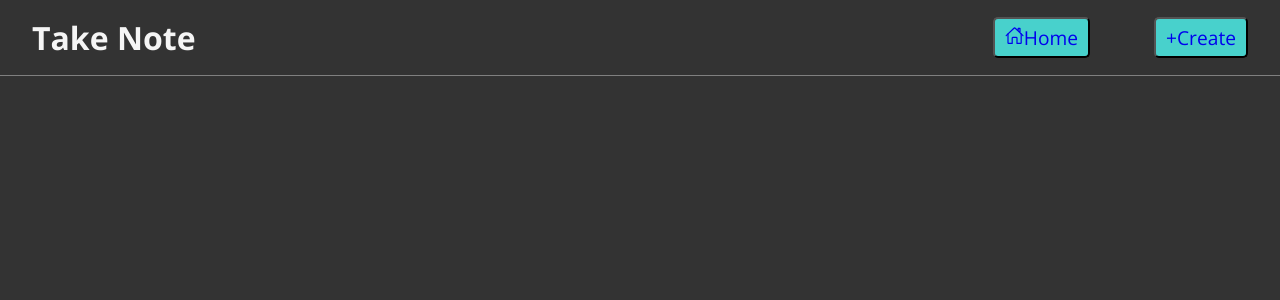
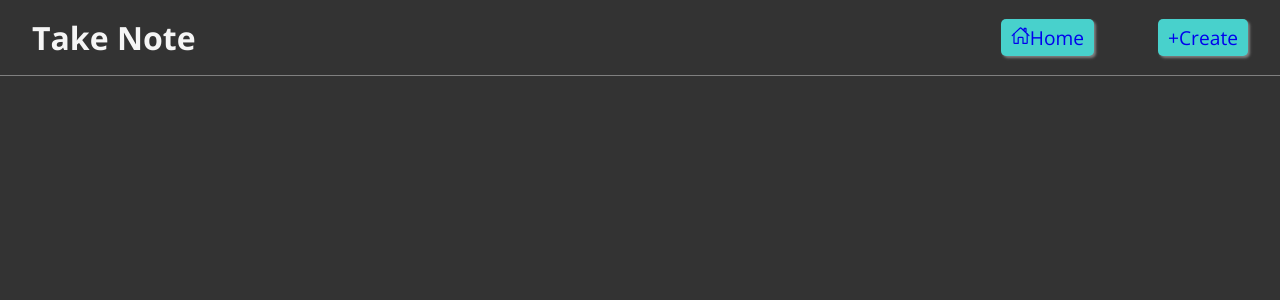
Before and after one commit to thodorisKall/TakeNotes, a React (Create React App) app in the folder client/: page / in a window 1280 px wide. Shown: the top 300 px of the page. Built offline with nearby package versions, Linux system fonts and the light colour scheme.

Commit message:
style: add shadow to every button in Nav component

```diff
--- a/client/src/style.css
+++ b/client/src/style.css
@@ -111,6 +111,8 @@ nav .nav_buttons button {
   padding: 5px 10px;
   border-radius: 5px;
   background-color: #48d1cc;
+  border: none;
+  box-shadow: #808080 1.95px 1.95px 2.6px;
 }
 nav .nav_buttons a:hover {
   color: #f5f5f5;
--- a/client/src/style.scss
+++ b/client/src/style.scss
@@ -128,6 +128,8 @@ nav {
       padding: 5px 10px;
       border-radius: 5px;
       background-color: $blue;
+      border: none;
+      box-shadow: $grey 1.95px 1.95px 2.6px;
     }
 
     a:hover {
```
Also changed, not shown: 1 other file (tests, documents, lock files or other folders).
